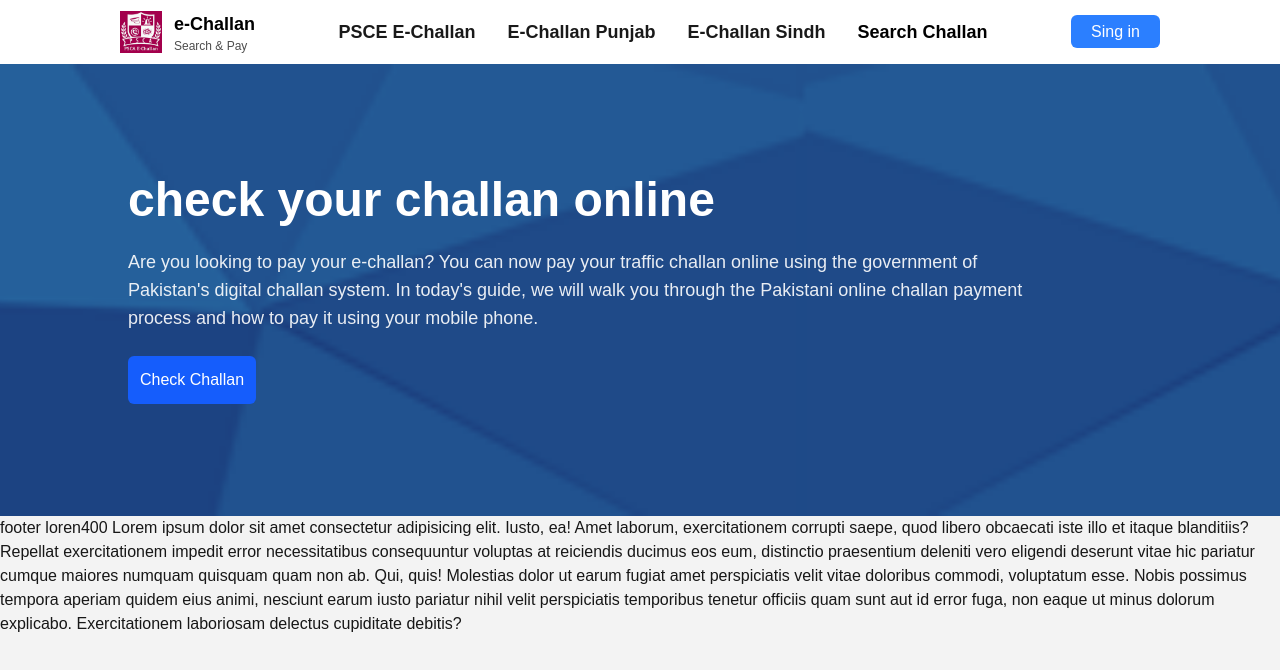
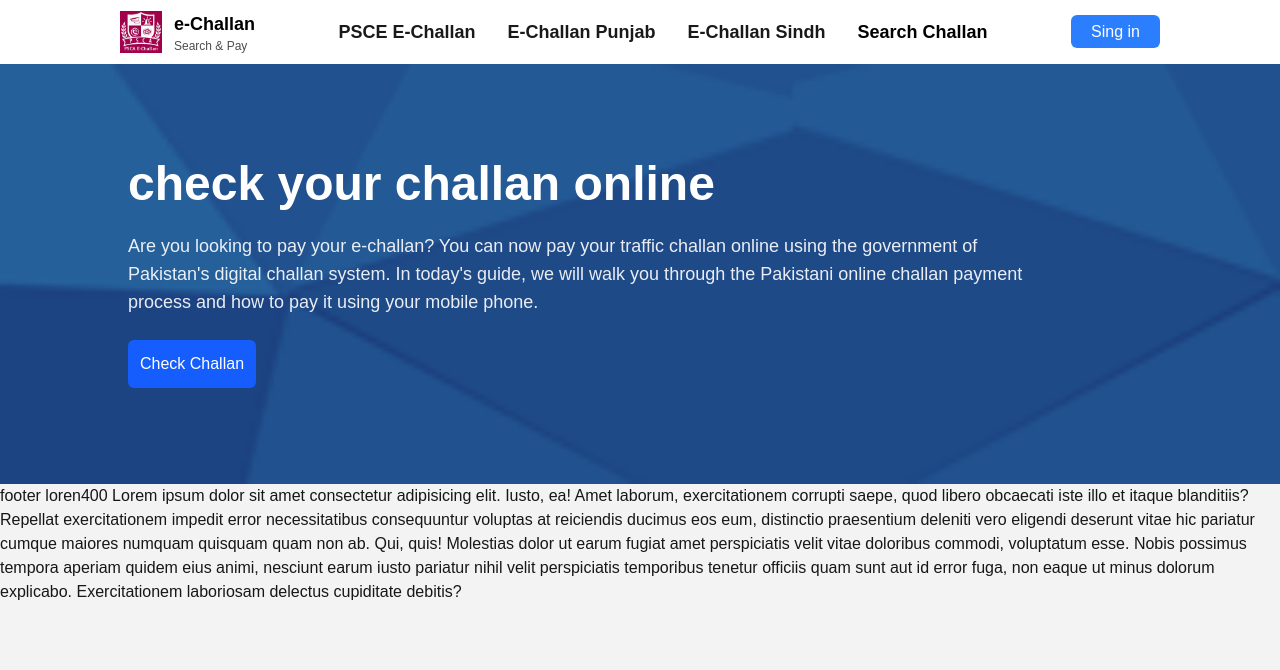
Before and after one commit to Sami-ullah4/e-challan, a Next.js app: page /component/heroSection in a window 1280 px wide. Shown: the top 670 px of the page. Built offline with nearby package versions, Linux system fonts and the light colour scheme.

Commit message:
sdfsdSdqasdsads

```diff
--- a/app/component/heroSection/page.js
+++ b/app/component/heroSection/page.js
@@ -9,7 +9,7 @@ export default function Hero() {
 
   return (
     <section
-      className="px-2 lg:px-32 py-10 lg:py-28 flex flex-col gap-6
+      className="px-2 lg:px-32 py-10 lg:py-24 flex flex-col gap-6
                   bg-cover bg-center"
       style={{ backgroundImage: "url('/heroBackgound.png')" }}
     >
```
